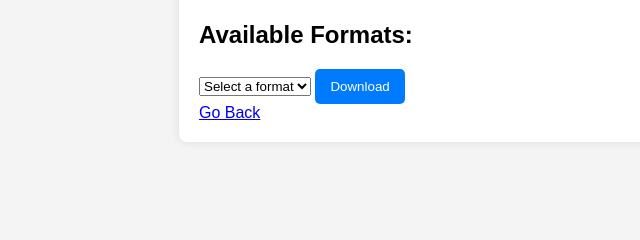
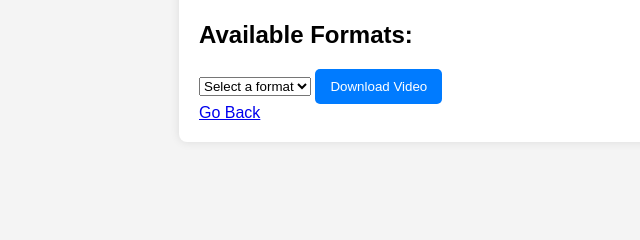
Before and after one commit to Sengkue/download-videos, a Flask app: template templates/check.html in a window 1280 px wide. Shown: the part 137-377 px from the top of the page, without its empty margins (141-781 px from the left). Run offline with Flask 3, Linux system fonts and the light colour scheme; the template is opened without the code that fills it, so the values that code supplies are empty.

Commit message:
commit Wed 10/09/2024 20:38:18.13

```diff
--- a/templates/check.html
+++ b/templates/check.html
@@ -18,16 +18,12 @@
                 <option value="">Select a format</option>
                 {% for format in formats %}
                     <option value="{{ format.format_id }}">
-                        {% if format.height != 'Audio' %}
-                            {{ format.height }}p: {{ format.width }}w x {{ format.height }}h
-                            ({{ format.filesize|default('Unknown Size') }} bytes, {{ format.ext }})
-                        {% else %}
-                            MP3 Audio (M4A, will convert to MP3)
-                        {% endif %}
+                        {{ format.height }}p: {{ format.width }}w x {{ format.height }}h
+                        ({{ format.filesize|default('Unknown Size') }} bytes, {{ format.ext }})
                     </option>
                 {% endfor %}
             </select>
-            <button type="submit">Download</button>
+            <button type="submit">Download Video</button>
         </form>
 
         <a href="{{ url_for('index') }}">Go Back</a>
```
